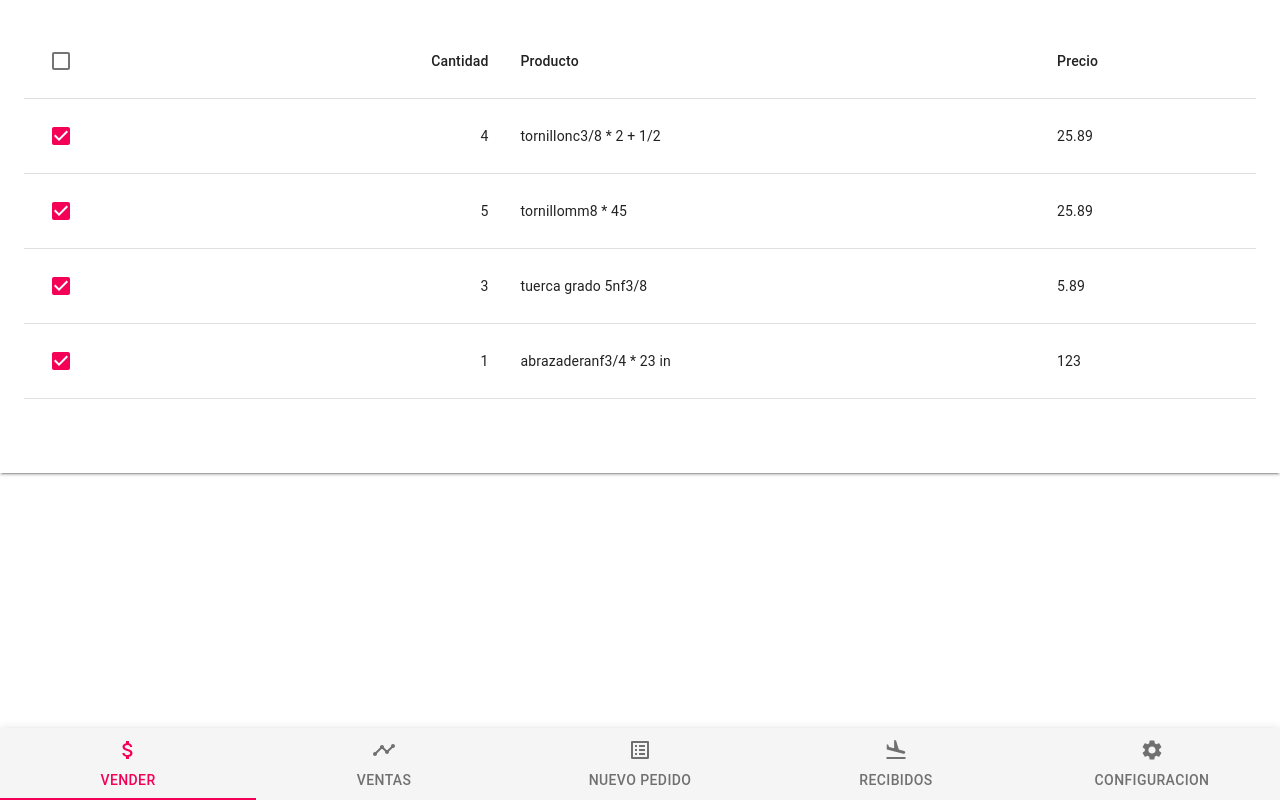
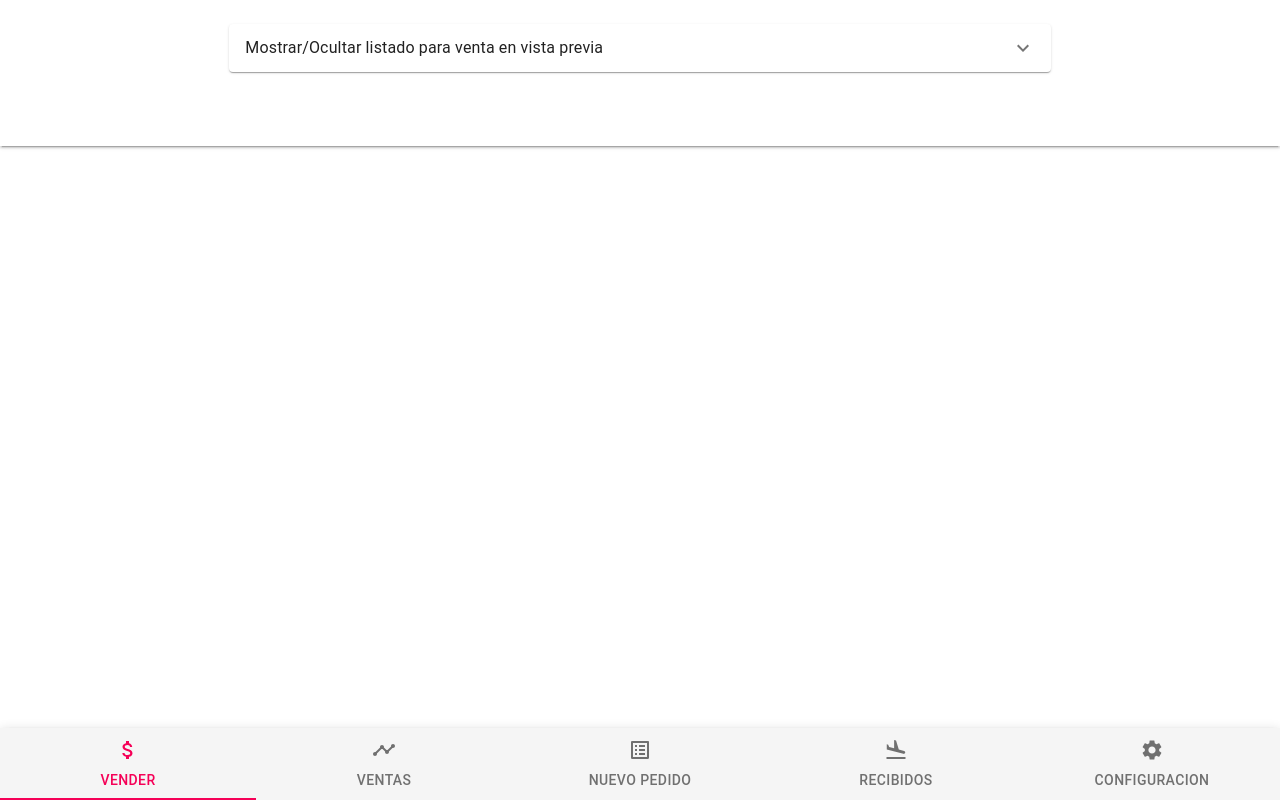
Before and after one commit to JeanFrancisco/client_app_store_inventory, a React (Create React App) app: page /1 in a window 1280 px wide. Built offline with nearby package versions, Linux system fonts and the light colour scheme.

Commit message:
Organize layout in the RegisterSale.jsx component to use Grid component with Flexbox CSS & ExpansionPanel (Accordion in current version) both supported by Material-Ui. Sets some minnor styles to the SalePreviewTable component.

```diff
--- a/src/components/registerSale/SalePreviewTable.jsx
+++ b/src/components/registerSale/SalePreviewTable.jsx
@@ -23,24 +23,25 @@ const SalePreviewTable = () => {
             <Table>
                 <TableHead>
                     <TableRow>
-                        <TableCell>
+                        <TableCell padding="checkbox">
                             <Checkbox />
                         </TableCell>
-                        <TableCell align="right">Cantidad</TableCell>
+                        <TableCell align="center">Cantidad</TableCell>
                         <TableCell>Producto</TableCell>
-                        <TableCell>Precio</TableCell>
+                        <TableCell align="right">Precio</TableCell>
                     </TableRow>
                 </TableHead>
+
                 <TableBody>
                     { rows.map( (product) => {
                             let description = (product.name + product.thread + product.width) + ( product.large ? (' * ' + product.large) : '' );
 
                             return (
                                 <TableRow key={ product.item }>
-                                    <TableCell><Checkbox checked={ true }/></TableCell>
-                                    <TableCell align="right">{ product.quantity }</TableCell>
-                                    <TableCell component="th" scope="2">{ description }</TableCell>
-                                    <TableCell component="th">{ product.price }</TableCell>
+                                    <TableCell padding="checkbox"><Checkbox checked={ true }/></TableCell>
+                                    <TableCell align="center">{ product.quantity }</TableCell>
+                                    <TableCell component="th" scope="row">{ description }</TableCell>
+                                    <TableCell align="right">{ product.price }</TableCell>
                                 </TableRow>
                             );
                         })
--- a/src/views/RegisterSale.jsx
+++ b/src/views/RegisterSale.jsx
@@ -1,10 +1,35 @@
-import React, { Fragment } from 'react';
+import React from 'react';
+import {
+    ExpansionPanel,
+    ExpansionPanelDetails,
+    ExpansionPanelSummary,
+    Grid,
+    Typography
+} from '@material-ui/core';
+import ExpandMore from '@material-ui/icons/ExpandMore';
 import SalePreviewTable from '../components/registerSale/SalePreviewTable';
 
 const RegisterSale = () => (
-    <Fragment>
-        <SalePreviewTable />
-    </Fragment>
+    <Grid container
+    direction="row"
+    justify="center"
+    alignItems="flex-start"
+    alignContent="space-between">
+        <Grid item xs={ 12 } sm={ 8 }>
+            <ExpansionPanel>
+                <ExpansionPanelSummary
+                    id="expansion-panel-item-one"
+                    expandIcon={ <ExpandMore/> }
+                    aria-controls="panel-1-content">
+                    <Typography>Mostrar/Ocultar listado para venta en vista previa</Typography>
+                </ExpansionPanelSummary>
+
+                <ExpansionPanelDetails>
+                    <SalePreviewTable />
+                </ExpansionPanelDetails>
+            </ExpansionPanel>
+        </Grid>
+    </Grid>
 );
 
 export default RegisterSale;
```
